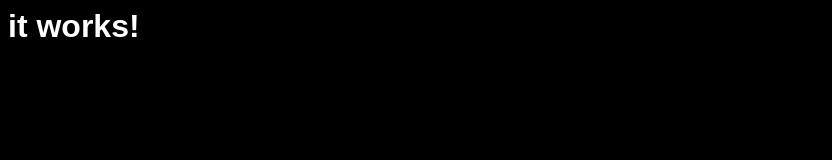
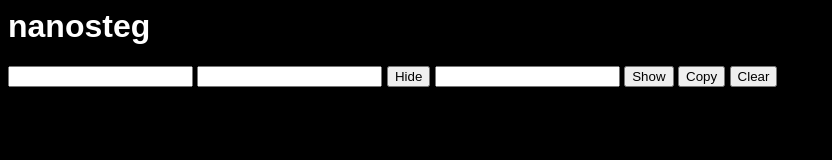
Before and after one commit to rinogodson/nanosteg, a website: page src/index.html in a window 1280 px wide. Shown: the whole page, without its empty margins (0-832 px from the left). Drawn offline with Linux system fonts and the light colour scheme.

Commit message:
Basic UI of the app

```diff
--- a/src/index.html
+++ b/src/index.html
@@ -1,5 +1,12 @@
 <body>
-  <h1>it works!</h1>
+  <h1>nanosteg</h1>
+  <input />
+  <input />
+  <button>Hide</button>
+  <input />
+  <button>Show</button>
+  <button>Copy</button>
+  <button>Clear</button>
   <style>
     body {
       background: black;
@@ -7,8 +14,5 @@
       font-family: sans-serif;
     }
   </style>
-  <script>
-    const title = document.querySelector("h1");
-    title.onclick = () => (title.textContent = "you clicked it");
-  </script>
+  <script></script>
 </body>
```
